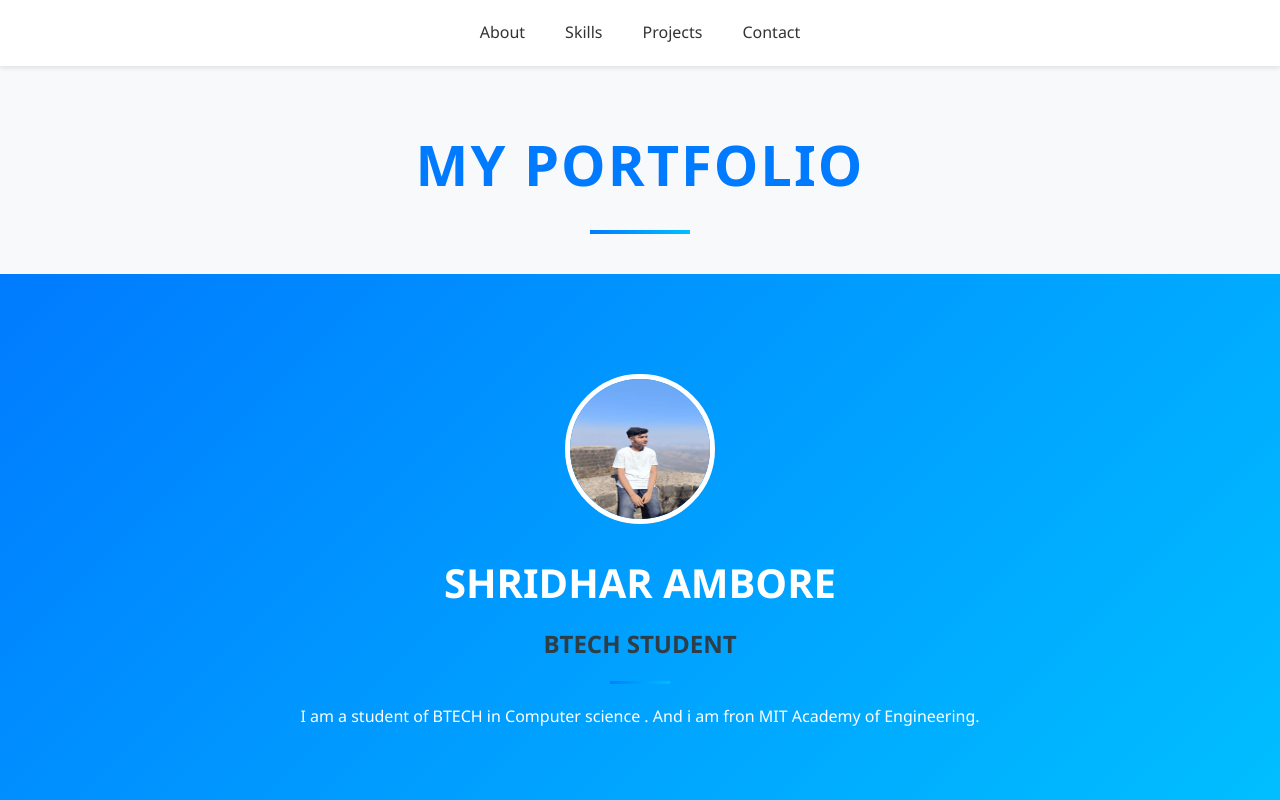
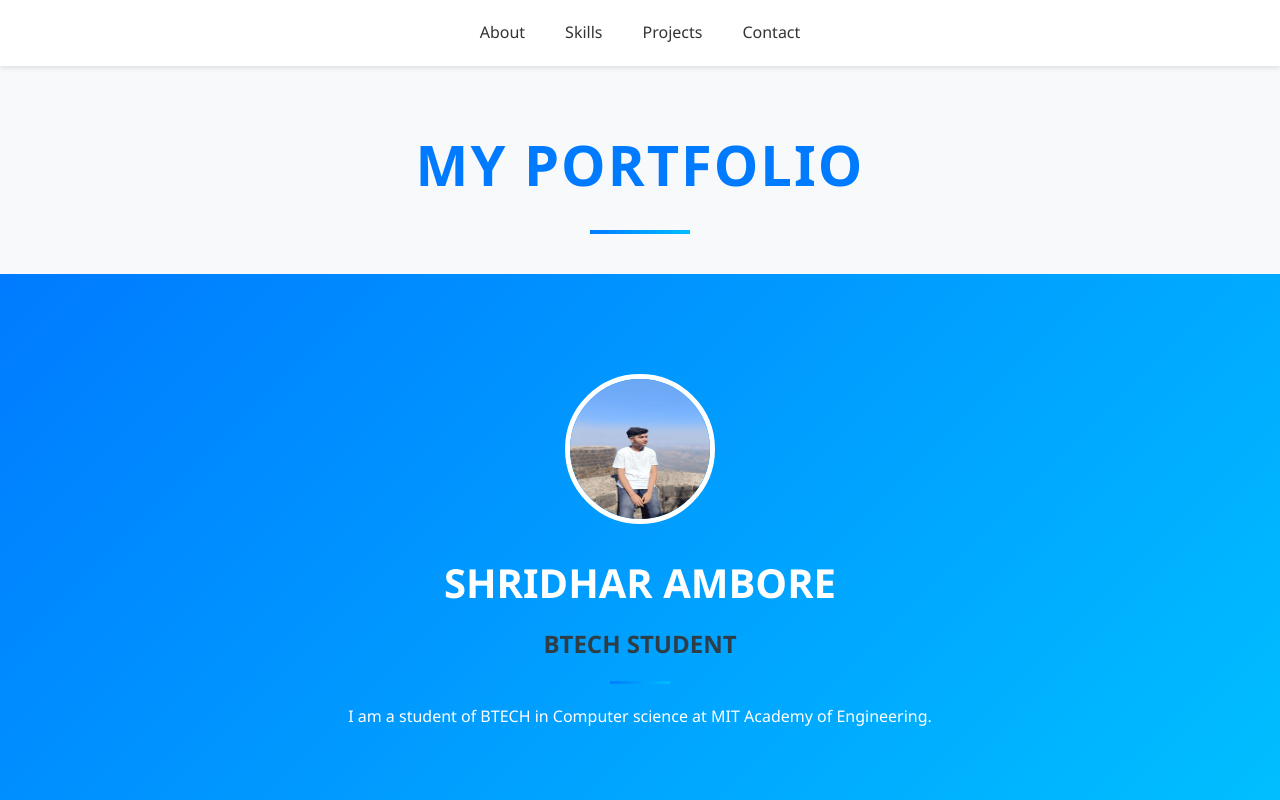
Before and after one commit to SHREE44554/portfolio, a plain HTML site: page index.html in a window 1280 px wide. Shown: the top 800 px of the page. Drawn offline with Linux system fonts and the light colour scheme.

Commit message:
Update index.html

```diff
--- a/index.html
+++ b/index.html
@@ -30,7 +30,7 @@
                 <img src="me.jpg" alt="Profile Picture" class="profile-pic">
                 <h1>SHRIDHAR AMBORE</h1>
                 <h2>BTECH STUDENT</h2>
-                <p>I am a student of BTECH in Computer science . And i am fron MIT Academy of Engineering. </p>
+                <p>I am a student of BTECH in Computer science at  MIT Academy of Engineering. </p>
             </div>
         </section>
 
```
